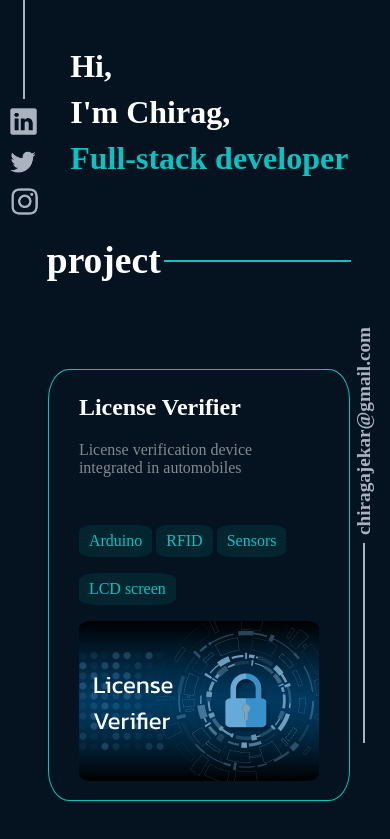
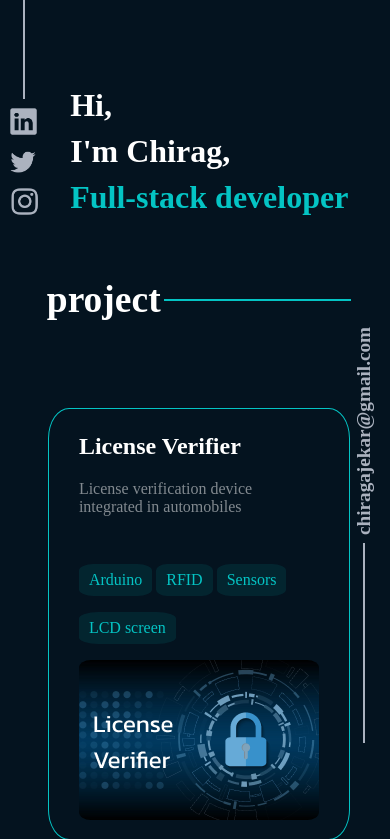
Before and after one commit to chiragak/Portfolio, a PHP site: page / in a window 390 px wide. Shown: the part 101-940 px from the top of the page. Run offline with PHP 8.4, Linux system fonts and the light colour scheme.

Commit message:
Update style.css

```diff
--- a/includes/style.css
+++ b/includes/style.css
@@ -613,7 +613,7 @@ overflow: hidden;
 
   .introduction
   {
-    margin-top: 30%;
+    margin-top: 40%;
     margin-left: 18%;
     line-height: 5.5vh;
   }
```
